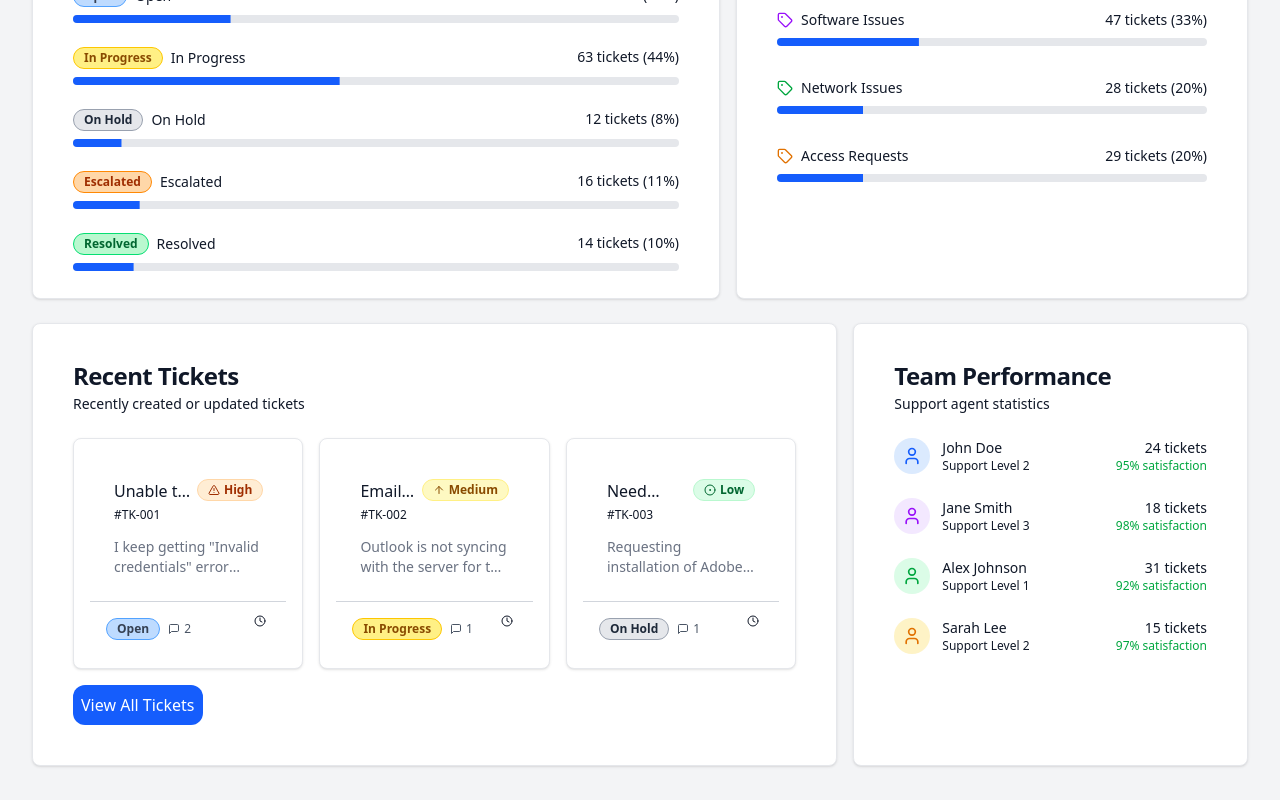
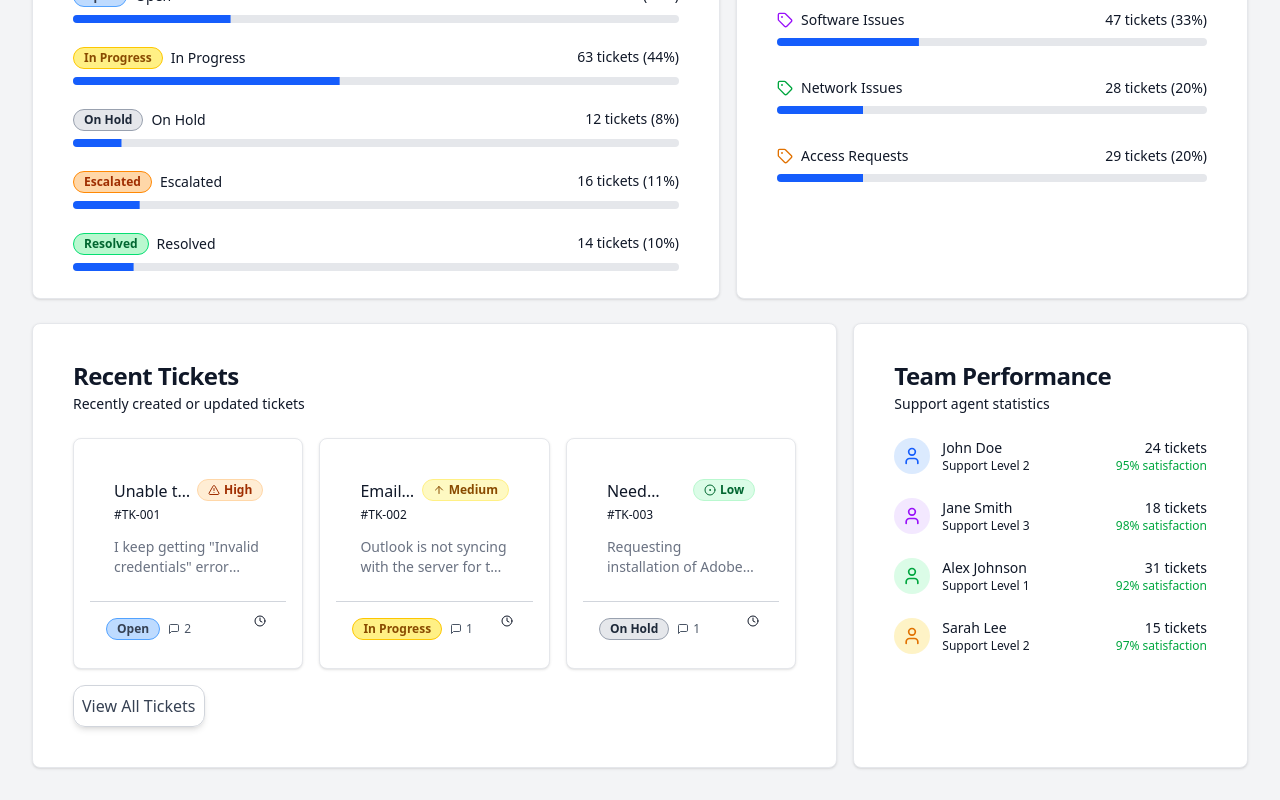
Before and after one commit to Amadou-Marong/TickettingHelpdeskManager, a React (Vite) app in the folder client/: page / in a window 1280 px wide. Shown: the part 519-1319 px from the top of the page. Built offline with nearby package versions, Linux system fonts and the light colour scheme.

Commit message:
button component

```diff
--- a/client/src/components/ui/Button.jsx
+++ b/client/src/components/ui/Button.jsx
@@ -1,8 +1,24 @@
-const Button = ({ children, type }) => {
+import React from 'react';
+
+// Define the base styles and variant-specific styles
+const baseStyles = 'flex cursor-pointer items-center justify-center gap-2 rounded-xl p-2';
+const variantStyles = {
+  primary: 'bg-blue-600 text-white hover:bg-blue-700',
+  secondary: 'bg-gray-600 text-white hover:bg-gray-700',
+  success: 'bg-green-600 text-white hover:bg-green-700',
+  danger: 'bg-red-600 text-white hover:bg-red-700',
+  outline: 'border border-gray-300 text-gray-700 bg-transparent shadow-md hover:bg-gray-100',
+};
+
+// Button component
+const Button = ({ children, type = 'button', variant = 'primary', className = '', ...props }) => {
+  const variantClass = variantStyles[variant] || variantStyles.primary;
   return (
     <button
-        type={type}
-        className="flex cursor-pointer items-center justify-center gap-2 rounded-xl p-2 bg-blue-600 text-white rounded-md hover:bg-blue-700">
+      type={type}
+      className={`${baseStyles} ${variantClass} ${className}`}
+      {...props}
+    >
       {children}
     </button>
   );
--- a/client/src/pages/Dashboard.jsx
+++ b/client/src/pages/Dashboard.jsx
@@ -376,6 +376,7 @@ const Dashboard = () => {
               <div className="mt-4 text-center">
                 <Button
                   variant="outline"
+                  className="text-black"
                 //   onClick={() => navigate('/tickets')}
                 >
                   View All Tickets
```
